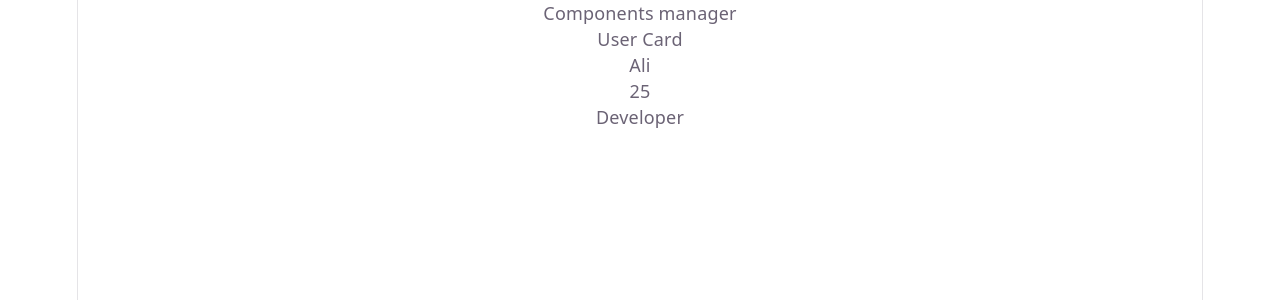
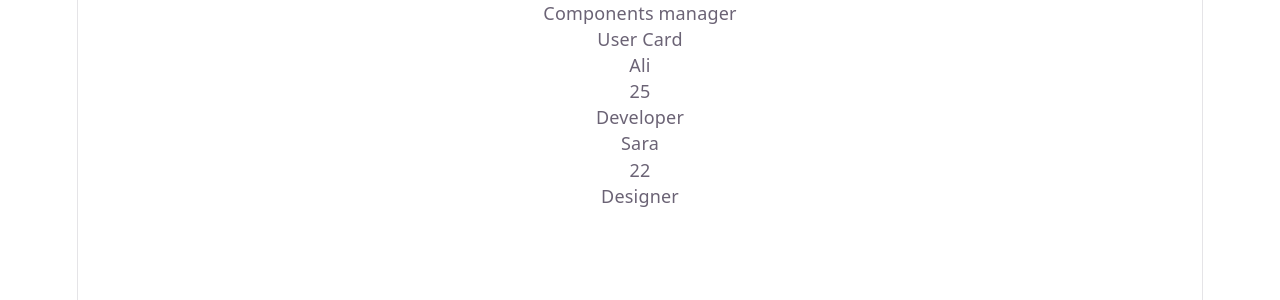
Before and after one commit to mousa1995/react-learning, a React (Vite) app: page / in a window 1280 px wide. Shown: the top 300 px of the page. Built offline with nearby package versions, Linux system fonts and the light colour scheme.

Commit message:
learned to listrender elements

```diff
--- a/src/components/UserCard/UserCard.tsx
+++ b/src/components/UserCard/UserCard.tsx
@@ -1,17 +1,27 @@
-interface UserCardProps {
+interface User {
   name: string;
   age: number;
   role: string;
 }
 
-export const UserCard = ({ name, age, role }: UserCardProps) => {
+interface UserCardProps {
+  users: User[];
+}
+
+export const UserCard = ({ users }: UserCardProps) => {
   return (
     <>
       <div>User Card</div>
       <div>
-        <div>{name}</div>
-        <div>{age}</div>
-        <div>{role}</div>
+        {users.map((user, idx) => {
+          return (
+            <div key={idx}>
+              <div>{user.name}</div>
+              <div>{user.age}</div>
+              <div>{user.role}</div>
+            </div>
+          );
+        })}
       </div>
     </>
   );
--- a/src/components/UserCard/UserCardController.tsx
+++ b/src/components/UserCard/UserCardController.tsx
@@ -1,10 +1,17 @@
 import { UserCard } from "./UserCard";
 
 export const UserCardController = () => {
-  const data = {
-    name: "Ali",
-    age: 25,
-    role: "Developer",
-  };
-  return <UserCard name={data.name} age={data.age} role={data.role} />;
+  const users = [
+    {
+      name: "Ali",
+      age: 25,
+      role: "Developer",
+    },
+    {
+      name: "Sara",
+      age: 22,
+      role: "Designer",
+    },
+  ];
+  return <UserCard users={users} />;
 };
```
